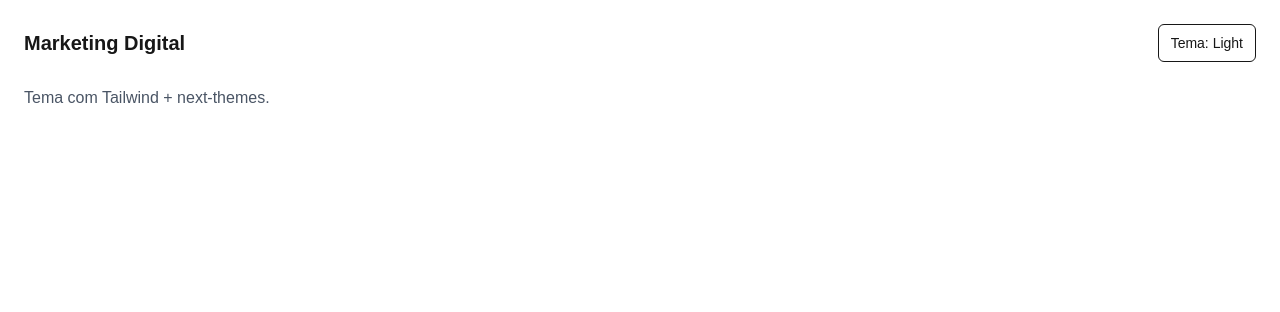
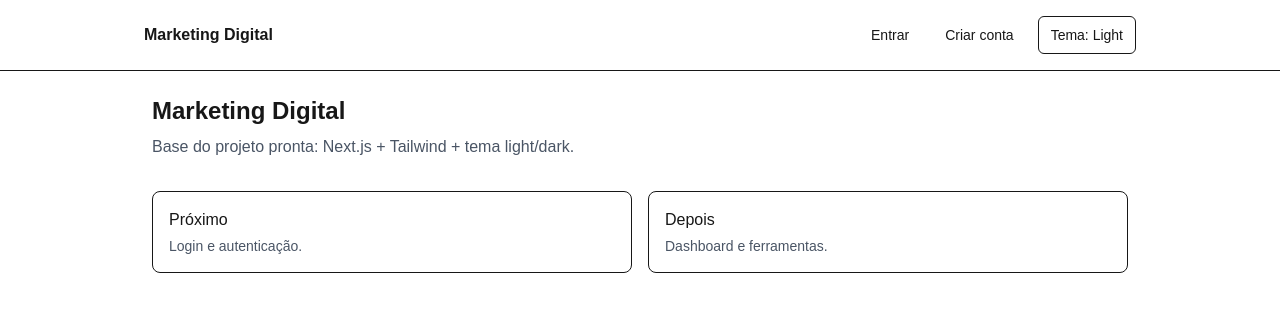
Before and after one commit to cesaints/marketing-digital, a Next.js app: page / in a window 1280 px wide. Shown: the top 312 px of the page. Built offline with nearby package versions, Linux system fonts and the light colour scheme.

Commit message:
feat: add site header and public auth pages

```diff
--- /dev/null
+++ b/src/app/cadastro/page.tsx
@@ -0,0 +1,29 @@
+import Link from "next/link";
+import { SiteHeader } from "@/components/site-header";
+
+export default function CadastroPage() {
+  return (
+    <div className="min-h-screen">
+      <SiteHeader />
+
+      <main className="mx-auto max-w-5xl p-6">
+        <h1 className="text-2xl font-semibold">Criar conta</h1>
+
+        <div className="mt-6 max-w-md rounded-lg border p-4">
+          <p className="text-sm text-gray-600 dark:text-gray-300">
+            (UI temporária) Aqui vamos colocar o formulário de cadastro.
+          </p>
+
+          <div className="mt-4 flex gap-3">
+            <Link href="/login" className="text-sm underline underline-offset-4">
+              Já tenho conta
+            </Link>
+            <Link href="/" className="text-sm underline underline-offset-4">
+              Voltar
+            </Link>
+          </div>
+        </div>
+      </main>
+    </div>
+  );
+}
--- /dev/null
+++ b/src/app/login/page.tsx
@@ -0,0 +1,32 @@
+import Link from "next/link";
+import { SiteHeader } from "@/components/site-header";
+
+export default function LoginPage() {
+  return (
+    <div className="min-h-screen">
+      <SiteHeader />
+
+      <main className="mx-auto max-w-5xl p-6">
+        <h1 className="text-2xl font-semibold">Entrar</h1>
+
+        <div className="mt-6 max-w-md rounded-lg border p-4">
+          <p className="text-sm text-gray-600 dark:text-gray-300">
+            (UI temporária) Aqui vamos colocar o formulário de login.
+          </p>
+
+          <div className="mt-4 flex gap-3">
+            <Link
+              href="/cadastro"
+              className="text-sm underline underline-offset-4"
+            >
+              Criar conta
+            </Link>
+            <Link href="/" className="text-sm underline underline-offset-4">
+              Voltar
+            </Link>
+          </div>
+        </div>
+      </main>
+    </div>
+  );
+}
--- a/src/app/page.tsx
+++ b/src/app/page.tsx
@@ -1,16 +1,31 @@
-import { ThemeToggle } from "@/components/theme-toggle";
+import { SiteHeader } from "@/components/site-header";
 
 export default function Home() {
   return (
-    <main className="min-h-screen p-6">
-      <div className="flex items-center justify-between">
-        <h1 className="text-xl font-semibold">Marketing Digital</h1>
-        <ThemeToggle />
-      </div>
+    <div className="min-h-screen">
+      <SiteHeader />
 
-      <p className="mt-6 text-gray-600 dark:text-gray-300">
-        Tema com Tailwind + next-themes.
-      </p>
-    </main>
+      <main className="mx-auto max-w-5xl p-6">
+        <h1 className="text-2xl font-semibold">Marketing Digital</h1>
+        <p className="mt-2 text-gray-600 dark:text-gray-300">
+          Base do projeto pronta: Next.js + Tailwind + tema light/dark.
+        </p>
+
+        <section className="mt-8 grid gap-4 sm:grid-cols-2">
+          <div className="rounded-lg border p-4">
+            <h2 className="font-medium">Próximo</h2>
+            <p className="mt-1 text-sm text-gray-600 dark:text-gray-300">
+              Login e autenticação.
+            </p>
+          </div>
+          <div className="rounded-lg border p-4">
+            <h2 className="font-medium">Depois</h2>
+            <p className="mt-1 text-sm text-gray-600 dark:text-gray-300">
+              Dashboard e ferramentas.
+            </p>
+          </div>
+        </section>
+      </main>
+    </div>
   );
 }
--- /dev/null
+++ b/src/components/site-header.tsx
@@ -0,0 +1,31 @@
+import Link from "next/link";
+import { ThemeToggle } from "@/components/theme-toggle";
+
+export function SiteHeader() {
+  return (
+    <header className="border-b">
+      <div className="mx-auto flex max-w-5xl items-center justify-between p-4">
+        <Link href="/" className="font-semibold">
+          Marketing Digital
+        </Link>
+
+        <nav className="flex items-center gap-3">
+          <Link
+            href="/login"
+            className="rounded-md px-3 py-2 text-sm hover:bg-gray-100 dark:hover:bg-gray-800"
+          >
+            Entrar
+          </Link>
+          <Link
+            href="/cadastro"
+            className="rounded-md px-3 py-2 text-sm hover:bg-gray-100 dark:hover:bg-gray-800"
+          >
+            Criar conta
+          </Link>
+
+          <ThemeToggle />
+        </nav>
+      </div>
+    </header>
+  );
+}
```
